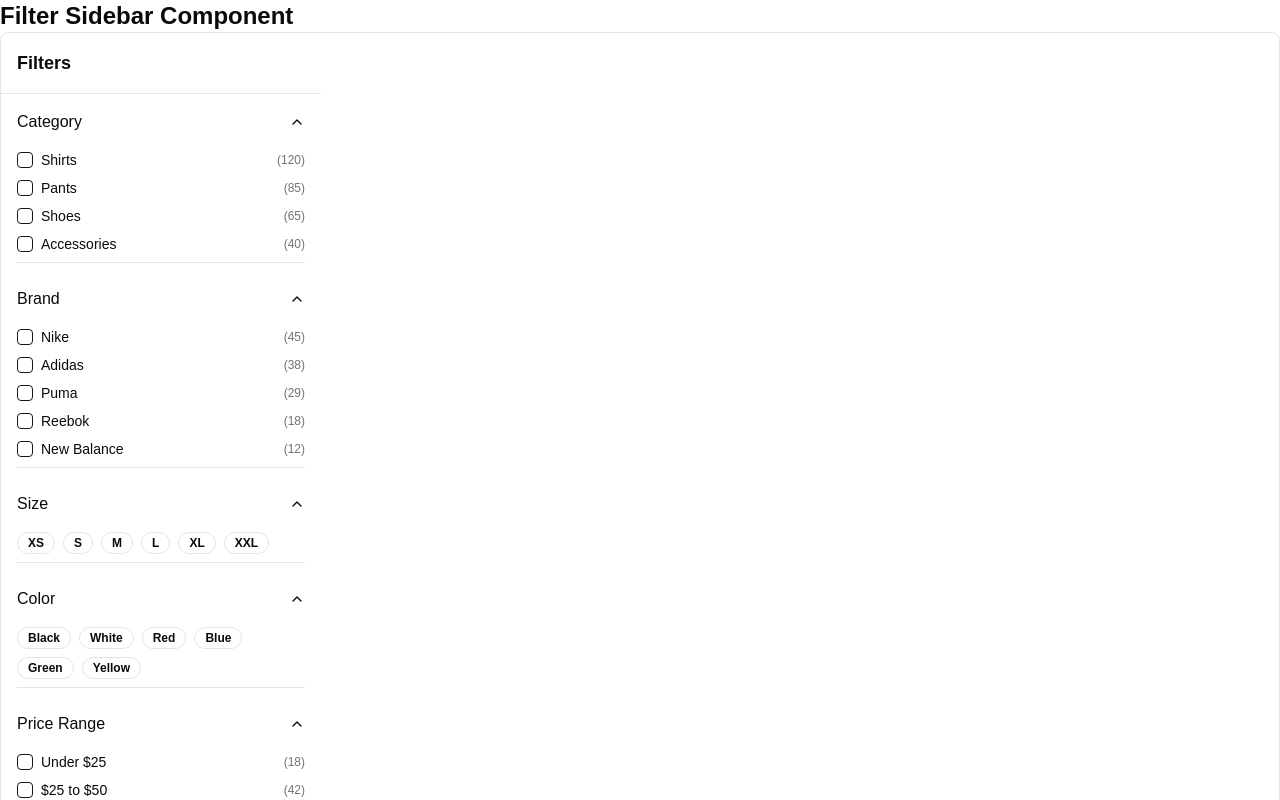
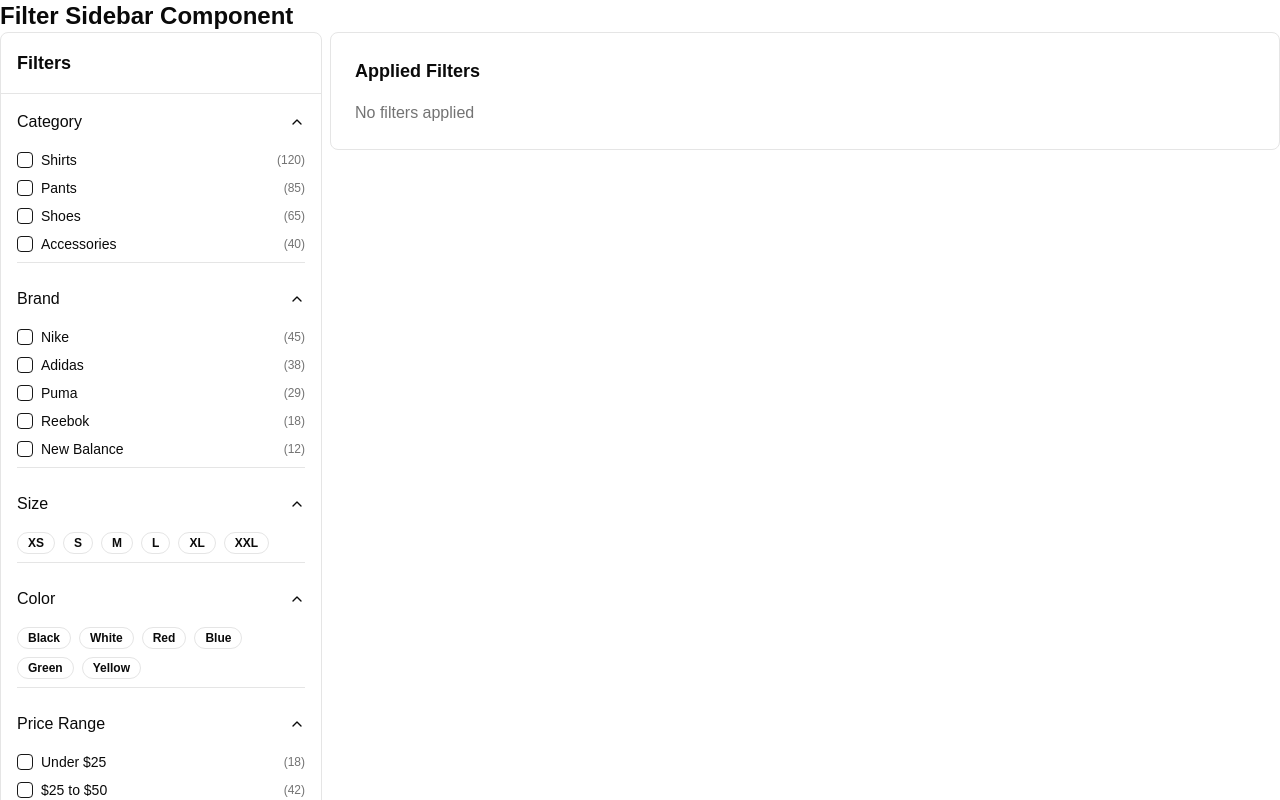
Before and after one commit to tahavirdiwala/ecommerce-storybook, a Next.js app: page /component-demo/filter-sidebar in a window 1280 px wide. Shown: the top 800 px of the page. Built offline with nearby package versions, Linux system fonts and the light colour scheme.

Commit message:
fix ui issues

```diff
--- a/product-pages/filter-sidebar.tsx
+++ b/product-pages/filter-sidebar.tsx
@@ -17,8 +17,8 @@ export default function FilterSidebarDemo() {
     <div className="container mx-auto py-8">
       <h1 className="text-2xl font-bold mb-6">Filter Sidebar Component</h1>
 
-      <div className="flex flex-col md:flex-row gap-8">
-        <div className="w-full md:w-64 border rounded-lg">
+      <div className="flex gap-2">
+        <div className="border rounded-lg">
           <FilterSidebar
             sections={filterSections}
             onApplyFilters={handleApplyFilters}
```
